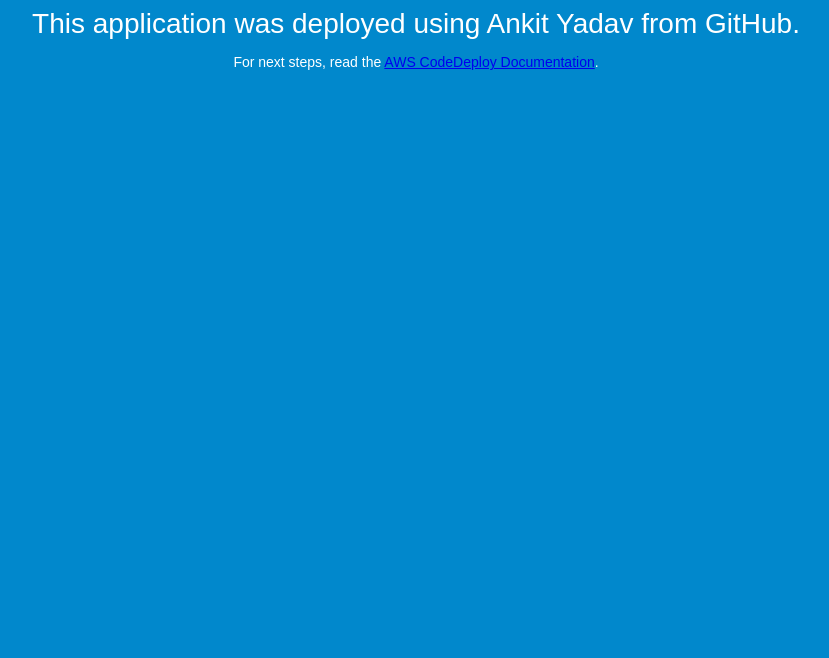
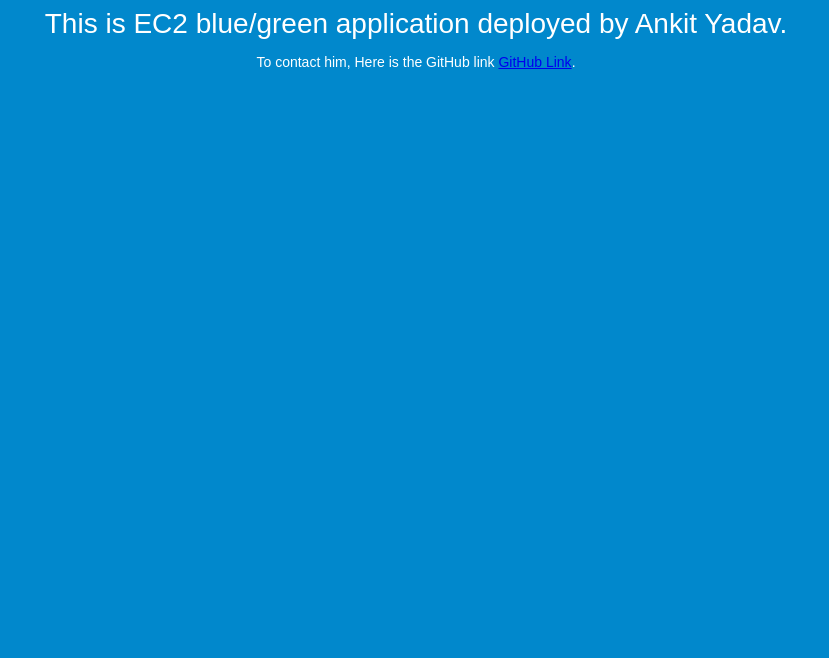
Before and after one commit to anchor/ec2_bluegreen, a plain HTML site: page index.html in a window 1280 px wide. Shown: the part 142-800 px from the top of the page, without its empty margins (224-1053 px from the left). Drawn offline with Linux system fonts and the light colour scheme.

Commit message:
second commit

```diff
--- a/index.html
+++ b/index.html
@@ -27,8 +27,8 @@
 <body>
   <div align="center">
     <h1>Congratulations</h1>
-    <h2>This application was deployed using Ankit Yadav from GitHub.</h2>
-    <p>For next steps, read the <a href="http://aws.amazon.com/documentation/codedeploy">AWS CodeDeploy Documentation</a>.</p>
+    <h2>This is EC2 blue/green application deployed by Ankit Yadav.</h2>
+    <p>To contact him, Here is the GitHub link <a href="https://www.linkedin.com/in/y-ankit/">GitHub Link</a>.</p>
   </div>
 </body>
 </html>
```
